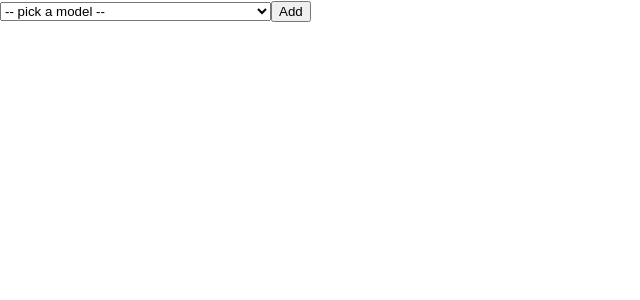
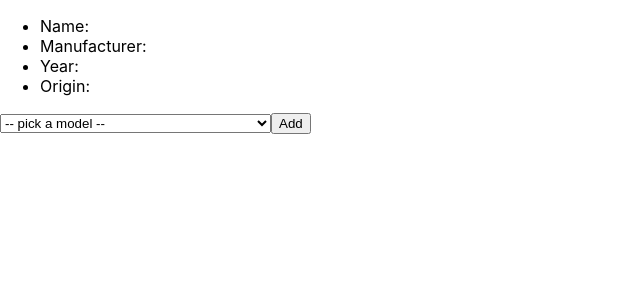
Before and after one commit to alex-alina/computer-model-list-assignment, a React (Create React App) app: page / in a window 1280 px wide. Both pictures are taken after a click on the button "Add". Shown: the top 300 px of the page, without its empty margins (0-640 px from the left). Built offline with nearby package versions, Linux system fonts and the light colour scheme.

Commit message:
partial solution step4 - ModelDetails component is a func

```diff
--- a/src/App.js
+++ b/src/App.js
@@ -1,5 +1,6 @@
 import React, { Component } from 'react';
-import { connect } from 'react-redux'
+import { connect } from 'react-redux';
+import ModelDetails from './ModelDetails';
 
 class App extends Component {
 
@@ -39,13 +40,20 @@ class App extends Component {
   addSelectedModel = (event) => {
     this.props.dispatch({
       type: "ADD_MODEL",
-      payload: this.state.compModels[this.state.selectedValue]
+      payload: {
+        ...this.state.compModels[this.state.selectedValue],
+        name: this.state.selectedValue
+      }
+
     })
   }
 
   render() {
     return (
       <div className="App">
+        {this.props.selectedModels.map(
+          model => < ModelDetails key={model.name} modelSpecs={model} />
+        )}
         <select value={this.state.selectedValue} onChange={this.updateSelection}>
           <option value="">-- pick a model --</option>
           {Object.keys(this.state.compModels).map(computer =>
@@ -54,16 +62,14 @@ class App extends Component {
         </select>
         <button onClick={this.addSelectedModel}>Add</button>
       </div>
-
     );
   }
 }
 
 const mapStateToProps = (state) => {
   return {
-    computerModels: state.computerModels
+    selectedModels: state
   }
 }
 
-
 export default connect(mapStateToProps)(App);
--- /dev/null
+++ b/src/ModelDetails.js
@@ -0,0 +1,15 @@
+import * as React from 'react'
+
+export default function ModelDetails(props) {
+
+  return(
+    <div>
+      <ul>
+        <li>Name: {props.modelSpecs.name}</li>
+        <li>Manufacturer: {props.modelSpecs.manufacturer}</li>
+        <li>Year: {props.modelSpecs.year}</li>
+        <li>Origin: {props.modelSpecs.origin}</li>
+      </ul>
+    </div>
+  )
+}
```
